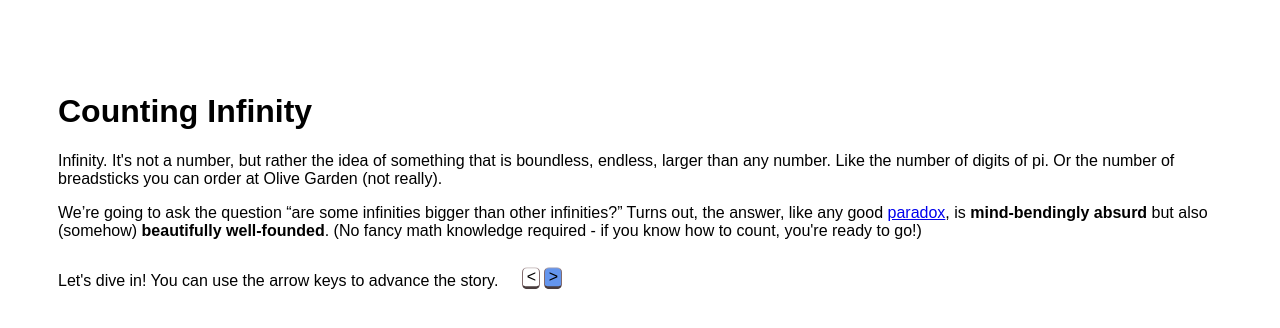
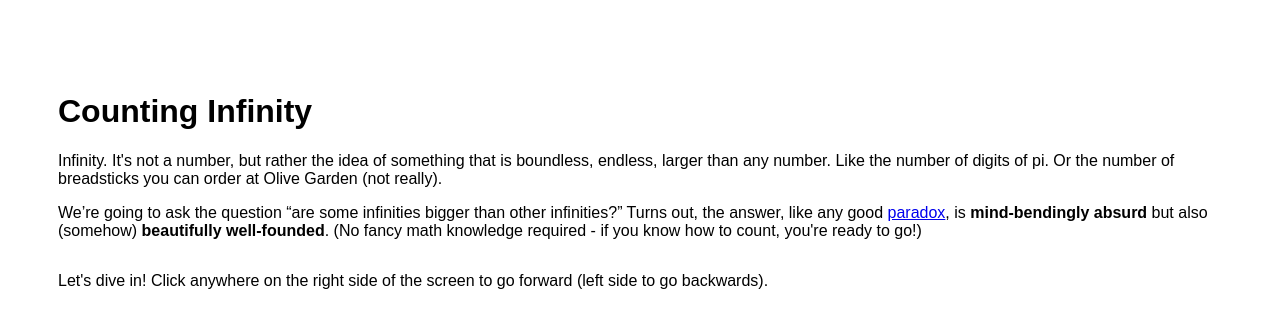
Before and after one commit to mmcghee18/infinity, a React (Create React App) app: page / in a window 1280 px wide. Shown: the top 328 px of the page. Built offline with nearby package versions, Linux system fonts and the light colour scheme.

Commit message:
refactored to use left right clicking rather than arrow keys

```diff
--- a/src/App.js
+++ b/src/App.js
@@ -1,32 +1,30 @@
 import React, { useState, useEffect } from "react";
 import Header from "./article-components/Header.jsx";
 import Counting from "./article-components/Counting.jsx";
-import useKeyPress from "./hooks/useKeyPress.js";
+import Touch from "./Touch.jsx";
 
 function App() {
-  const [currentPage, setCurrentPage] = useState(0);
-  // const numPages = 2;
-
-  // const leftPress = useKeyPress("ArrowLeft");
-  // const rightPress = useKeyPress("ArrowRight");
-
-  // useEffect(() => {
-  //   if (leftPress) {
-  //     if (currentPage - 1 >= 0) setCurrentPage(currentPage - 1);
-  //   }
-  //   if (rightPress) {
-  //     if (currentPage + 1 < numPages) setCurrentPage(currentPage + 1);
-  //   }
-  // }, [leftPress, rightPress]);
+  const [currentStep, setCurrentStep] = useState(0);
+  console.log({ currentStep });
 
   return (
     <div className="App">
-      {currentPage === 0 && (
-        <Header currentPage={currentPage} setCurrentPage={setCurrentPage} />
-      )}
-      {currentPage === 1 && (
-        <Counting currentPage={currentPage} setCurrentPage={setCurrentPage} />
-      )}
+      <Touch
+        totalSteps={6}
+        currentStep={currentStep}
+        setCurrentStep={setCurrentStep}
+      />
+      <Header
+        visible={currentStep === 0}
+        currentStep={currentStep}
+        setCurrentStep={setCurrentStep}
+      />
+      <Counting
+        visible={currentStep > 0}
+        startStep={1}
+        currentStep={currentStep}
+        setCurrentStep={setCurrentStep}
+      />
     </div>
   );
 }
--- /dev/null
+++ b/src/Touch.jsx
@@ -0,0 +1,21 @@
+import React from "react";
+import { TouchContainer, LeftTouch, RightTouch } from "./styles/styles.js";
+
+const Touch = ({ totalSteps, currentStep, setCurrentStep }) => {
+  return (
+    <TouchContainer>
+      <LeftTouch
+        onClick={() => {
+          if (currentStep - 1 >= 0) setCurrentStep(currentStep - 1);
+        }}
+      />
+      <RightTouch
+        onClick={() => {
+          if (currentStep + 1 < totalSteps) setCurrentStep(currentStep + 1);
+        }}
+      />
+    </TouchContainer>
+  );
+};
+
+export default Touch;
--- a/src/article-components/Counting.jsx
+++ b/src/article-components/Counting.jsx
@@ -36,30 +36,17 @@ const textSteps = [
   <p>But these ones aren't. Someone's missing a buddy!</p>,
 ];
 
-const Counting = ({ currentPage, setCurrentPage }) => {
-  const [currentStep, setCurrentStep] = useState(0);
-  const numSteps = textSteps.length;
-
-  const leftPress = useKeyPress("ArrowLeft");
-  const rightPress = useKeyPress("ArrowRight");
-
-  useEffect(() => {
-    if (leftPress) {
-      if (currentStep - 1 >= 0) setCurrentStep(currentStep - 1);
-      if (currentStep === 0) setCurrentPage(currentPage - 1);
-    }
-    if (rightPress) {
-      if (currentStep + 1 < numSteps) setCurrentStep(currentStep + 1);
-    }
-  }, [leftPress, rightPress]);
+const Counting = ({ visible, startStep, currentStep, setCurrentStep }) => {
+  const myStep = currentStep - startStep;
+  console.log({ myStep });
 
   return (
-    <FullPageContainer>
+    <FullPageContainer visible={visible}>
       <ExplainerText>
-        {textSteps.map((text, i) => currentStep === i && text)}
+        {textSteps.map((text, i) => myStep === i && text)}
       </ExplainerText>
-      {currentStep < 4 && <SameSizeSet currentStep={currentStep} />}
-      {currentStep >= 4 && <DifferentSizeSet currentStep={currentStep} />}
+      {myStep <= 3 && <SameSizeSet myStep={myStep} />}
+      {myStep > 3 && <DifferentSizeSet myStep={myStep} />}
     </FullPageContainer>
   );
 };
--- a/src/article-components/Counting/SameSizeSet.jsx
+++ b/src/article-components/Counting/SameSizeSet.jsx
@@ -14,7 +14,7 @@ import {
 } from "../../styles/styles.js";
 import _ from "lodash";
 
-const SameSizeSet = ({ currentStep }) => {
+const SameSizeSet = ({ myStep }) => {
   const items = [bobaBrown, bobaGreen, bobaOrange, bobaPurple, bobaWhite];
 
   return (
@@ -31,7 +31,7 @@ const SameSizeSet = ({ currentStep }) => {
       </SetContainer>
 
       {/* Counting lines */}
-      {currentStep > 0 && (
+      {myStep > 0 && (
         <SetContainer>
           <CurlyBrace style={{ visibility: "hidden" }}>{"{"}</CurlyBrace>
           {_.range(1, 6).map((i) => (
@@ -51,7 +51,7 @@ const SameSizeSet = ({ currentStep }) => {
       )}
 
       {/* Set of numbers */}
-      {currentStep > 0 && (
+      {myStep > 0 && (
         <SetContainer>
           <CurlyBrace>{"{"}</CurlyBrace>
           {_.range(1, 6).map((i) => (
--- a/src/article-components/Header.jsx
+++ b/src/article-components/Header.jsx
@@ -50,34 +50,11 @@ const NumberLines = () => {
   );
 };
 
-const Header = ({ currentPage, setCurrentPage }) => {
-  const leftPress = useKeyPress("ArrowLeft");
-  const rightPress = useKeyPress("ArrowRight");
-
-  useEffect(() => {
-    if (rightPress) setCurrentPage(currentPage + 1);
-  }, [leftPress, rightPress]);
-
+const Header = ({ visible, currentStep, setCurrentStep }) => {
   return (
-    <FullPageContainer>
+    <FullPageContainer visible={visible}>
       <div>
         <h1>Counting Infinity</h1>
-        {/* <p>
-          A paradox is a statement that's either self-contradictory or goes
-          against what we intuitively expect.
-        </p>
-        <p>
-          A paradox is something that either seems true, but isn't OR seems
-          crazy but is true.
-        </p> */}
-
-        {/* <p>
-          Like if I told you that my barber only shaves people who don’t shave
-          themselves. Seems fine. But does he shave himself? Huh. If he shaves
-          himself, that's a problem, because he would be shaving someone who
-          shaves themself. But if he doesn't, he's someone who the barber
-          shaves, so he must shave himself. Confused? Same.
-        </p> */}
         <p>
           Infinity. It's not a number, but rather the idea of something that is
           boundless, endless, larger than any number. Like the number of digits
@@ -94,10 +71,9 @@ const Header = ({ currentPage, setCurrentPage }) => {
         </p>
         <div style={{ display: "flex", alignItems: "center" }}>
           <p style={{ marginRight: "20px" }}>
-            Let's dive in! You can use the arrow keys to advance the story.
+            Let's dive in! Click anywhere on the right side of the screen to go
+            forward (left side to go backwards).
           </p>
-          <KeyboardKey>{"<"}</KeyboardKey>
-          <KeyboardKey>{">"}</KeyboardKey>
         </div>
       </div>
     </FullPageContainer>
--- a/src/styles/styles.js
+++ b/src/styles/styles.js
@@ -9,8 +9,8 @@ export const GlobalStyle = createGlobalStyle`
 `;
 
 export const FullPageContainer = styled.div`
+  display: ${(props) => (props.visible ? "flex" : "none")};
   height: 92vh;
-  display: flex;
   flex-direction: column;
   align-items: center;
   padding-left: 50px;
@@ -65,3 +65,23 @@ export const ExplainerText = styled.div`
   margin-bottom: 50px;
   height: 4em;
 `;
+
+export const TouchContainer = styled.div`
+  height: 100%;
+  width: 100%;
+  position: absolute;
+  top: 0;
+  left: 0;
+  pointer-events: all;
+  display: flex;
+`;
+
+export const LeftTouch = styled.div`
+  width: 35%;
+  height: 100%;
+`;
+
+export const RightTouch = styled.div`
+  width: 65%;
+  height: 100%;
+`;
```
